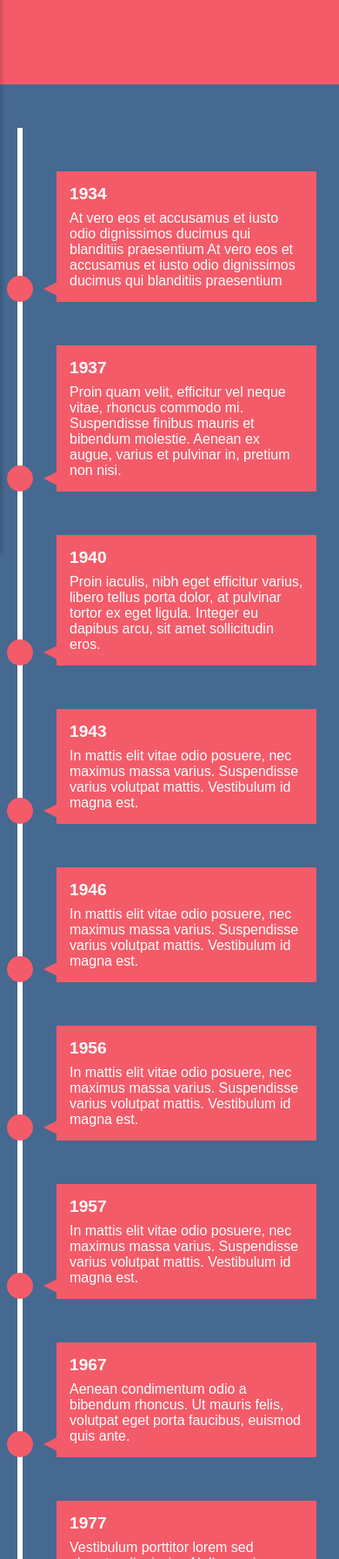
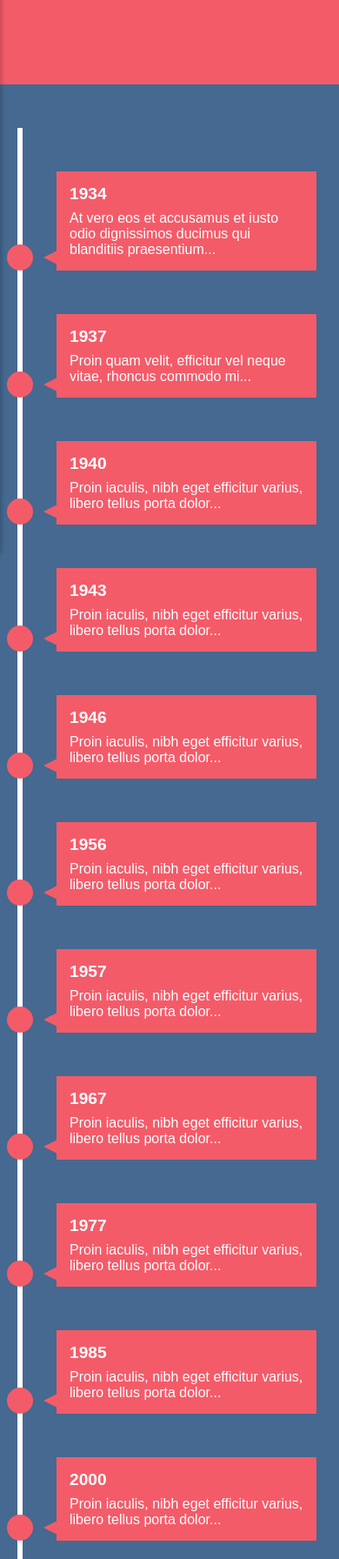
Before and after one commit to ashraf1728/WebBuzz-WebDevelopment-Challenge, a plain HTML site: page index.html in a window 390 px wide. Shown: the part 208-2000 px from the top of the page at 87% size. Drawn offline with Linux system fonts and the light colour scheme.

Commit message:
third draft

```diff
--- a/css/timeline.css
+++ b/css/timeline.css
@@ -1,8 +1,9 @@
 :root {
-    --primary-color: #f45b69; /* Example primary color */
-    --secondary-color: #456990; /* Example secondary color */
-    --tertiary-color: #fff; /* Example tertiary color */
+    --primary-color: #f45b69;
+    --secondary-color: #456990;
+    --tertiary-color: #fff;
 }
+
 *,
 *::before,
 *::after {
@@ -23,7 +24,6 @@ body {
     padding-bottom: 50px;
 }
 
-
 /* INTRO SECTION */
 .intro {
     background: var(--primary-color);
@@ -40,7 +40,6 @@ body {
 h1 {
     font-size: 2.5rem;
 }
-
 
 /* TIMELINE */
 .timeline ul {
@@ -114,6 +113,20 @@ time {
     margin-bottom: 8px;
 }
 
+/* EXPANDABLE ITEMS */
+.timeline-item {
+    cursor: pointer;
+    transition: all 0.3s ease;
+}
+
+.timeline-item.expanded .more-info {
+    display: block;
+}
+
+.timeline-item.expanded {
+    background-color: var(--primary-color);
+    padding: 20px;
+}
 
 /* EFFECTS */
 .timeline ul li::after {
@@ -144,12 +157,12 @@ time {
     opacity: 1;
 }
 
-
 /* MEDIA QUERIES */
 @media screen and (max-width: 900px) {
     .timeline ul li div {
         width: 250px;
     }
+
     .timeline ul li:nth-child(even) div {
         left: -289px;
     }
@@ -159,18 +172,26 @@ time {
     .timeline ul li {
         margin-left: 20px;
     }
+
     .timeline ul li div {
         width: calc(100vw - 91px);
     }
+
     .timeline ul li:nth-child(even) div {
         left: 45px;
     }
+
     .timeline ul li:nth-child(even) div::before {
         left: -15px;
         border-width: 8px 16px 8px 0;
         border-color: transparent var(--primary-color) transparent transparent;
     }
 }
-
-
-/* FOOTER STYLES */
+/* Add this to the existing navbar CSS */
+#navbar {
+    position: sticky;
+    top: 0;
+    z-index: 1000; /* Ensures it stays on top of other elements */
+    width: 100%;
+    background-color: var(--primary-color); /* Example background color */
+}
--- a/index.html
+++ b/index.html
@@ -19,8 +19,6 @@
                 .then(response => response.text())
                 .then(data => {
                     document.getElementById('navbar').innerHTML = data;
-
-                    // Call initializeNavbar right after loading the navbar
                     initializeNavbar();
                 })
                 .catch(error => console.error('Error loading navbar:', error));
@@ -28,6 +26,7 @@
 
         window.onload = loadNavbar;
     </script>
+
     <section class="intro">
         <div class="container">
             <h1>Vertical Timeline &darr;</h1>
@@ -37,81 +36,85 @@
     <section class="timeline">
         <ul>
             <li>
-                <div>
-                    <time>1934</time> At vero eos et accusamus et iusto odio dignissimos ducimus qui blanditiis
-                    praesentium At vero eos et accusamus et iusto odio dignissimos ducimus qui blanditiis praesentium
+                <div class="timeline-item">
+                    <time>1934</time>
+                    <p class="summary">At vero eos et accusamus et iusto odio dignissimos ducimus qui blanditiis praesentium...</p>
+                    <p class="more-info" style="display: none;">Here is the extended information about 1934, it will show when clicked.</p>
                 </div>
             </li>
             <li>
-                <div>
-                    <time>1937</time> Proin quam velit, efficitur vel neque vitae, rhoncus commodo mi. Suspendisse
-                    finibus mauris et bibendum molestie. Aenean ex augue, varius et pulvinar in, pretium non nisi.
+                <div class="timeline-item">
+                    <time>1937</time>
+                    <p class="summary">Proin quam velit, efficitur vel neque vitae, rhoncus commodo mi...</p>
+                    <p class="more-info" style="display: none;">Extended information for 1937, more details about this year.</p>
                 </div>
             </li>
             <li>
-                <div>
-                    <time>1940</time> Proin iaculis, nibh eget efficitur varius, libero tellus porta dolor, at pulvinar
-                    tortor ex eget ligula. Integer eu dapibus arcu, sit amet sollicitudin eros.
+                <div class="timeline-item">
+                    <time>1940</time>
+                    <p class="summary">Proin iaculis, nibh eget efficitur varius, libero tellus porta dolor...</p>
+                    <p class="more-info" style="display: none;">Extended information for 1940.</p>
                 </div>
             </li>
             <li>
-                <div>
-                    <time>1943</time> In mattis elit vitae odio posuere, nec maximus massa varius. Suspendisse varius
-                    volutpat mattis. Vestibulum id magna est.
+                <div class="timeline-item">
+                    <time>1943</time><p class="summary">Proin iaculis, nibh eget efficitur varius, libero tellus porta dolor...</p>
+                    <p class="more-info" style="display: none;">Extended information for 1940.</p>
                 </div>
             </li>
             <li>
-                <div>
-                    <time>1946</time> In mattis elit vitae odio posuere, nec maximus massa varius. Suspendisse varius
-                    volutpat mattis. Vestibulum id magna est.
+                <div class="timeline-item">
+                    <time>1946</time> <p class="summary">Proin iaculis, nibh eget efficitur varius, libero tellus porta dolor...</p>
+                    <p class="more-info" style="display: none;">Extended information for 1940.</p>
                 </div>
             </li>
             <li>
-                <div>
-                    <time>1956</time> In mattis elit vitae odio posuere, nec maximus massa varius. Suspendisse varius
-                    volutpat mattis. Vestibulum id magna est.
+                <div class="timeline-item">
+                    <time>1956</time> <p class="summary">Proin iaculis, nibh eget efficitur varius, libero tellus porta dolor...</p>
+                    <p class="more-info" style="display: none;">Extended information for 1940.</p>
                 </div>
             </li>
             <li>
-                <div>
-                    <time>1957</time> In mattis elit vitae odio posuere, nec maximus massa varius. Suspendisse varius
-                    volutpat mattis. Vestibulum id magna est.
+                <div class="timeline-item">
+                    <time>1957</time><p class="summary">Proin iaculis, nibh eget efficitur varius, libero tellus porta dolor...</p>
+                    <p class="more-info" style="display: none;">Extended information for 1940.</p>
                 </div>
             </li>
             <li>
-                <div>
-                    <time>1967</time> Aenean condimentum odio a bibendum rhoncus. Ut mauris felis, volutpat eget porta
-                    faucibus, euismod quis ante.
+                <div class="timeline-item">
+                    <time>1967</time> <p class="summary">Proin iaculis, nibh eget efficitur varius, libero tellus porta dolor...</p>
+                    <p class="more-info" style="display: none;">Extended information for 1940.</p>
                 </div>
             </li>
             <li>
-                <div>
-                    <time>1977</time> Vestibulum porttitor lorem sed pharetra dignissim. Nulla maximus, dui a tristique
-                    iaculis, quam dolor convallis enim, non dignissim ligula ipsum a turpis.
+                <div class="timeline-item">
+                    <time>1977</time> <p class="summary">Proin iaculis, nibh eget efficitur varius, libero tellus porta dolor...</p>
+                    <p class="more-info" style="display: none;">Extended information for 1940.</p>
                 </div>
             </li>
             <li>
-                <div>
-                    <time>1985</time> In mattis elit vitae odio posuere, nec maximus massa varius. Suspendisse varius
-                    volutpat mattis. Vestibulum id magna est.
+                <div class="timeline-item">
+                    <time>1985</time> <p class="summary">Proin iaculis, nibh eget efficitur varius, libero tellus porta dolor...</p>
+                    <p class="more-info" style="display: none;">Extended information for 1940.</p>
                 </div>
             </li>
             <li>
-                <div>
-                    <time>2000</time> In mattis elit vitae odio posuere, nec maximus massa varius. Suspendisse varius
-                    volutpat mattis. Vestibulum id magna est.
+                <div class="timeline-item">
+                    <time>2000</time> <p class="summary">Proin iaculis, nibh eget efficitur varius, libero tellus porta dolor...</p>
+                    <p class="more-info" style="display: none;">Extended information for 1940.</p>
                 </div>
             </li>
             <li>
-                <div>
-                    <time>2005</time> In mattis elit vitae odio posuere, nec maximus massa varius. Suspendisse varius
-                    volutpat mattis. Vestibulum id magna est.
+                <div class="timeline-item">
+                    <time>2005</time> <p class="summary">Proin iaculis, nibh eget efficitur varius, libero tellus porta dolor...</p>
+                    <p class="more-info" style="display: none;">Extended information for 1940.</p>
                 </div>
             </li>
         </ul>
     </section>
 
     <script type="module" src="js/timeline.js"></script>
+    <script src="js/expandTimeline.js" defer></script>
 </body>
 
 </html>
--- a/js/timeline.js
+++ b/js/timeline.js
@@ -1,11 +1,9 @@
 (function () {
     "use strict";
 
-    // define variables
     var items = document.querySelectorAll(".timeline li");
 
-    // check if an element is in viewport
-    // http://stackoverflow.com/questions/123999/how-to-tell-if-a-dom-element-is-visible-in-the-current-viewport
+
     function isElementInViewport(el) {
       var rect = el.getBoundingClientRect();
       return (
@@ -30,3 +28,27 @@
     window.addEventListener("resize", callbackFunc);
     window.addEventListener("scroll", callbackFunc);
   })();
+  (function () {
+    "use strict";
+
+    // Select all the timeline items
+    var items = document.querySelectorAll(".timeline-item");
+
+    // Loop through each item and add click event listener
+    items.forEach(function (item) {
+        item.addEventListener("click", function () {
+            // Toggle the "expanded" class on click
+            this.classList.toggle("expanded");
+
+            // Find the `.more-info` element within the clicked item
+            var moreInfo = this.querySelector(".more-info");
+
+            // Toggle visibility of the more-info paragraph
+            if (moreInfo.style.display === "none" || moreInfo.style.display === "") {
+                moreInfo.style.display = "block";
+            } else {
+                moreInfo.style.display = "none";
+            }
+        });
+    });
+})();
```
Lines whose indentation alone changed are shown as unchanged.
